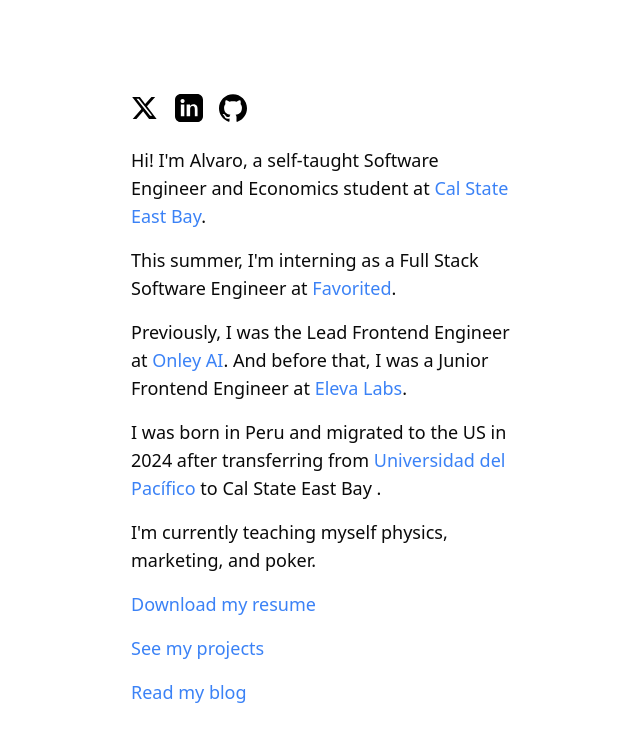
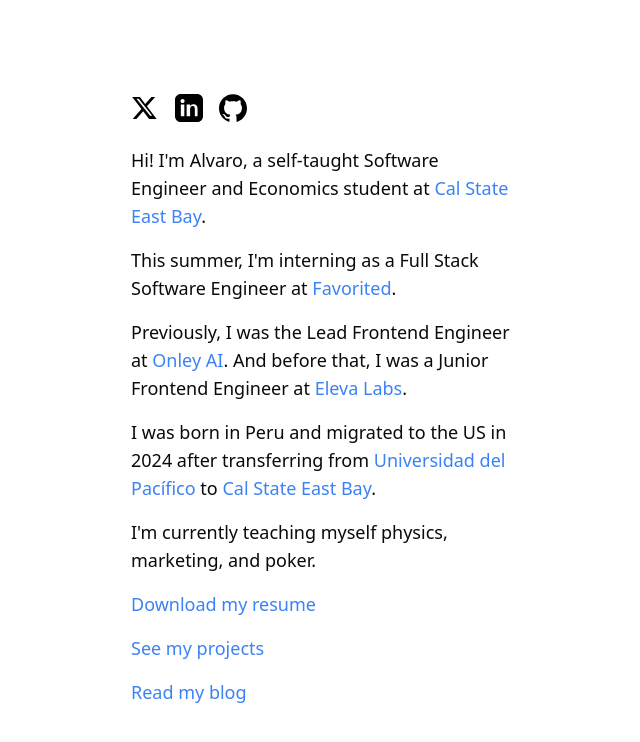
Before and after one commit to alvropena/alvropena.com, a Next.js app: page / in a window 1280 px wide. Shown: the top 742 px of the page, without its empty margins (317-957 px from the left). Built offline with nearby package versions, Linux system fonts and the light colour scheme.

Commit message:
Update link to Cal State East Bay in Home component

```diff
--- a/app/page.tsx
+++ b/app/page.tsx
@@ -114,7 +114,16 @@ export default function Home() {
           >
             Universidad del Pacífico
           </Link>{" "}
-          to Cal State East Bay .
+          to{" "}
+          <Link
+            href="https://www.csueastbay.edu/"
+            className="text-blue-500"
+            target="_blank"
+            rel="noopener noreferrer"
+          >
+            Cal State East Bay
+          </Link>
+          .
         </p>
         <p className="text-lg">
           I&apos;m currently teaching myself physics, marketing, and poker.
```
